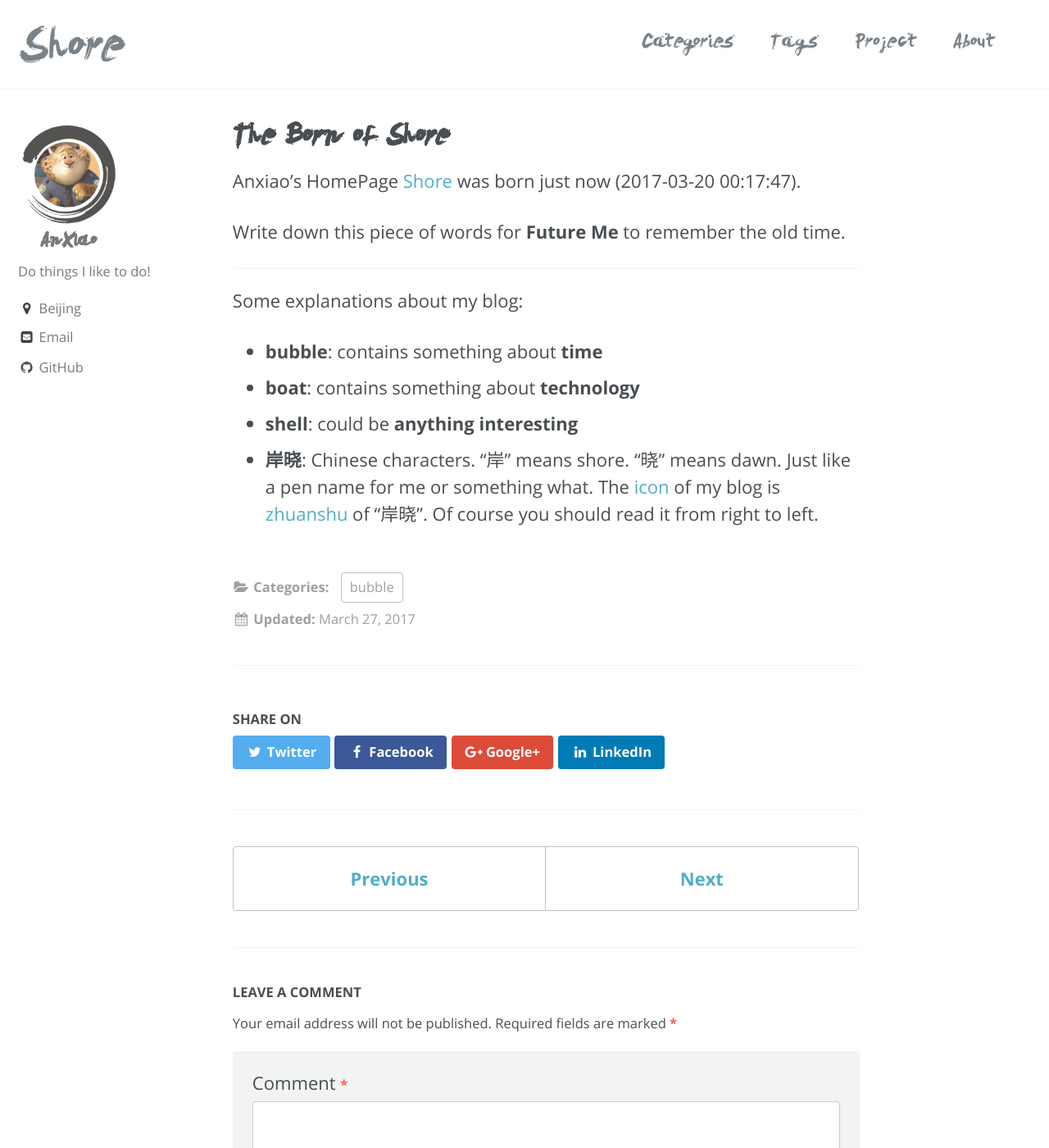
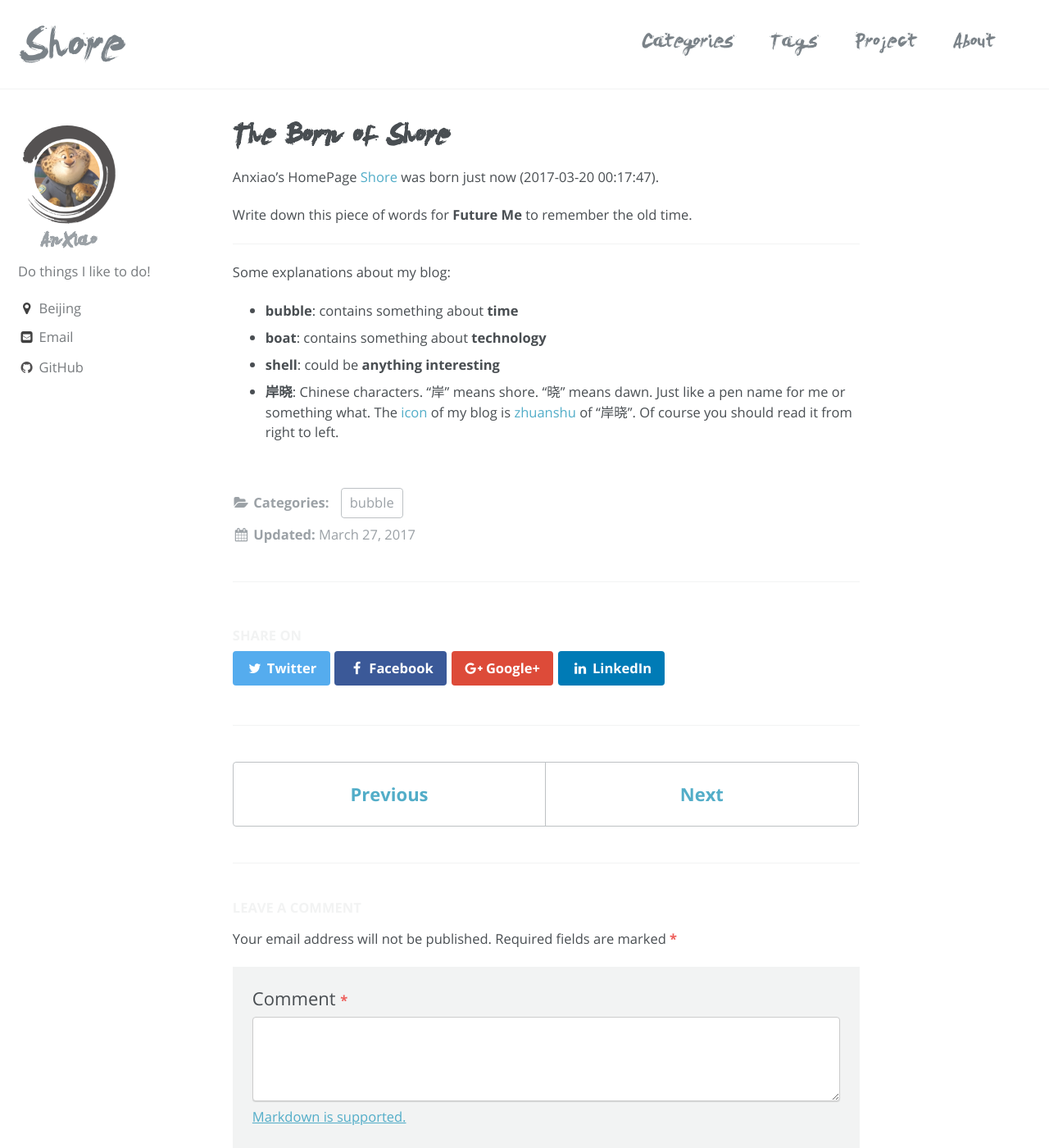
Before and after one commit to silverHugh/silverhugh.github.io, a Jekyll site: the page built from _posts/bubble/2017-03-20-the-born-of-shore.md, in a window 1280 px wide and 1400 px high. Shown: the whole window at 82% size. Built offline with Jekyll 4.4.1, drawn with Linux system fonts in a browser that asks for light colours.

Commit message:
Change head style, not satisfied.
Need change later.
Maybe get some colors in.
Should see some blogs to inspire me.

```diff
--- a/_sass/_base.scss
+++ b/_sass/_base.scss
@@ -39,18 +39,24 @@ h2 {
 
 h3 {
   font-size: $type-size-5;
+  color: $gray;
 }
 
 h4 {
   font-size: $type-size-6;
+  color: $lighter-gray;
 }
 
 h5 {
   font-size: $type-size-6;
+  color: $lighter-gray;
+  font-weight: normal;
 }
 
 h6 {
   font-size: $type-size-6;
+  color: $lighter-gray;
+  font-weight: lighter;
 }
 
 small, .small {
--- a/_sass/_page.scss
+++ b/_sass/_page.scss
@@ -59,7 +59,7 @@
   }
 
   p, li, dl {
-    font-size: 1em;
+    font-size: $type-size-6;
   }
 
   /* paragraph indents */
```
